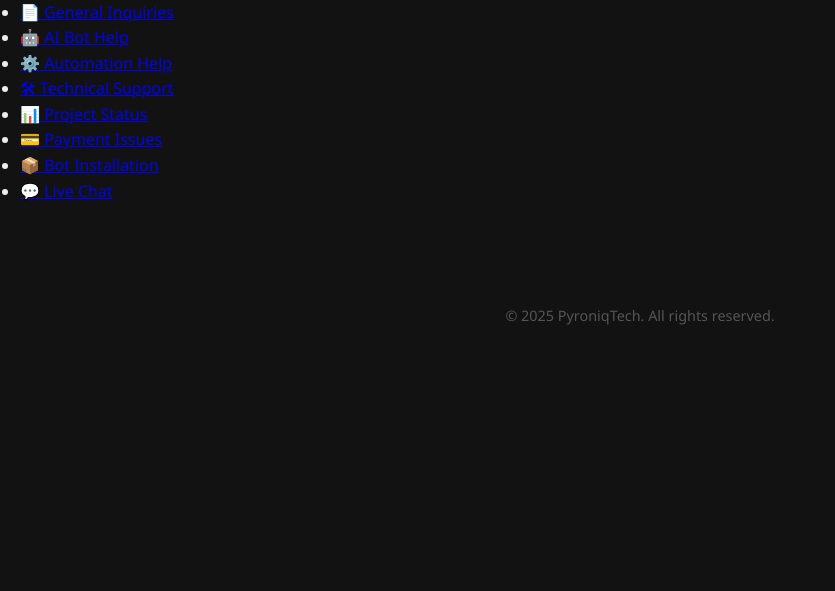
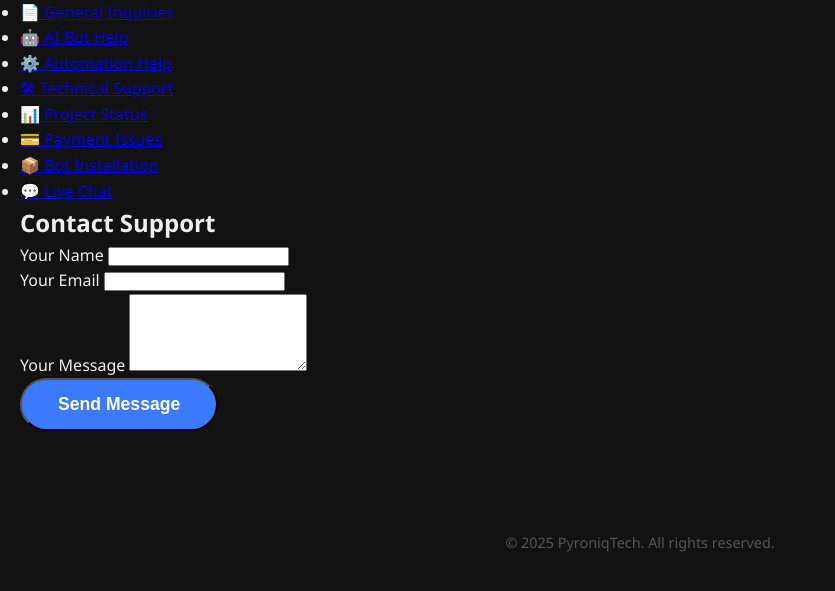
Before and after one commit to PyroniqTech/PyroniqTech, a Django app: page /support/ in a window 1280 px wide. Shown: the part 168-759 px from the top of the page, without its empty margins (0-835 px from the left). Run offline with Django 5.2, Linux system fonts and the light colour scheme.

Commit message:
Update support_home.html

```diff
--- a/main/templates/support/support_home.html
+++ b/main/templates/support/support_home.html
@@ -2,8 +2,8 @@
 
 {% block content %}
 <section class="text-center">
-  <h1 class="fw-bold display-4">Support Center</h1>
-  <p class="lead text-muted">Explore help categories or contact support.</p>
+  <h1 class="fw-bold display-4">Support Center</h1> <!-- (1) Main Heading -->
+  <p class="lead text-muted">Explore help categories or contact support.</p> <!-- (2) Subheading -->
 
   <div class="row mt-5 justify-content-center">
     <div class="col-md-6 text-start">
@@ -20,4 +20,33 @@
     </div>
   </div>
 </section>
+
+<!-- (4) Contact Form Section -->
+<section class="mt-5 mb-5">
+  <div class="container">
+    <div class="row justify-content-center">
+      <div class="col-md-8">
+        <h2 class="text-center mb-4">Contact Support</h2>
+        <form method="post" action="/contact/submit/">
+          {% csrf_token %}
+          <div class="mb-3">
+            <label for="name" class="form-label">Your Name</label>
+            <input type="text" class="form-control" id="name" name="name" required>
+          </div>
+          <div class="mb-3">
+            <label for="email" class="form-label">Your Email</label>
+            <input type="email" class="form-control" id="email" name="email" required>
+          </div>
+          <div class="mb-3">
+            <label for="message" class="form-label">Your Message</label>
+            <textarea class="form-control" id="message" name="message" rows="5" required></textarea>
+          </div>
+          <div class="d-grid">
+            <button type="submit" class="btn btn-primary btn-lg">Send Message</button>
+          </div>
+        </form>
+      </div>
+    </div>
+  </div>
+</section>
 {% endblock %}
```
